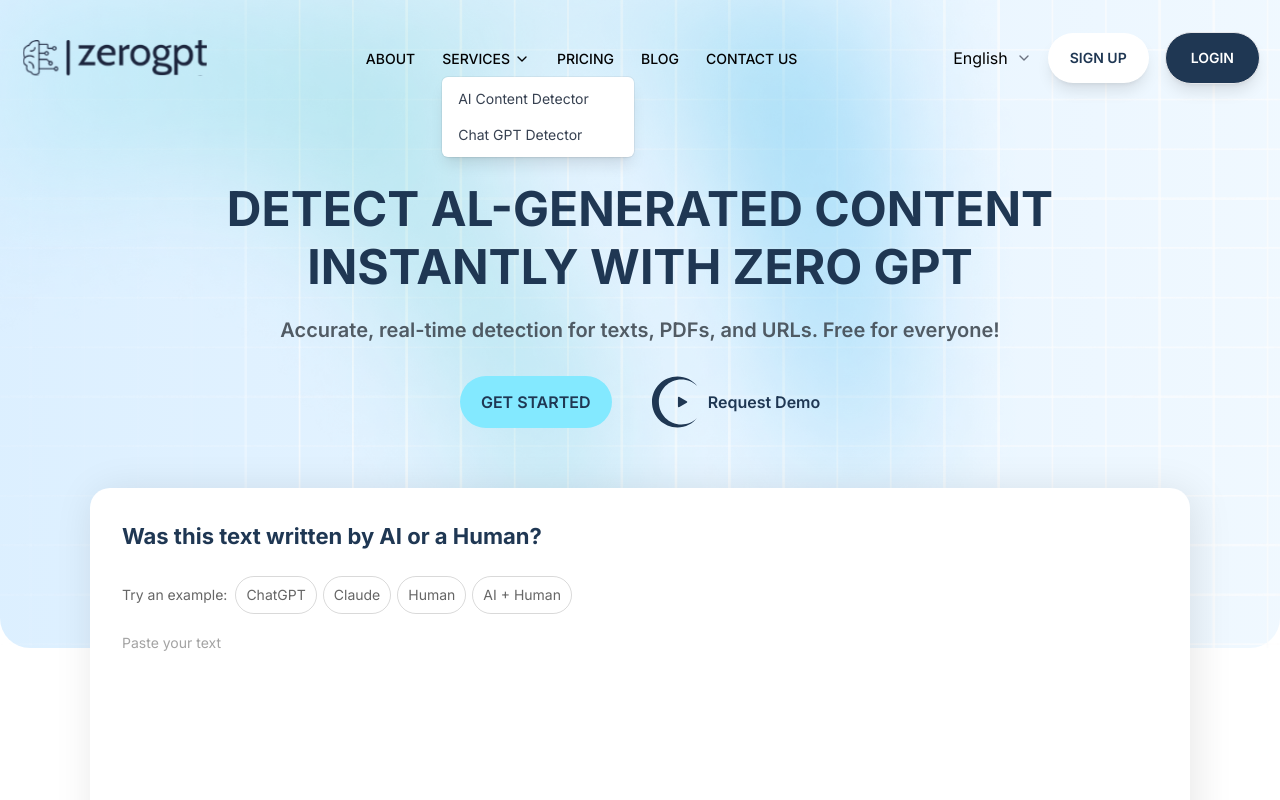
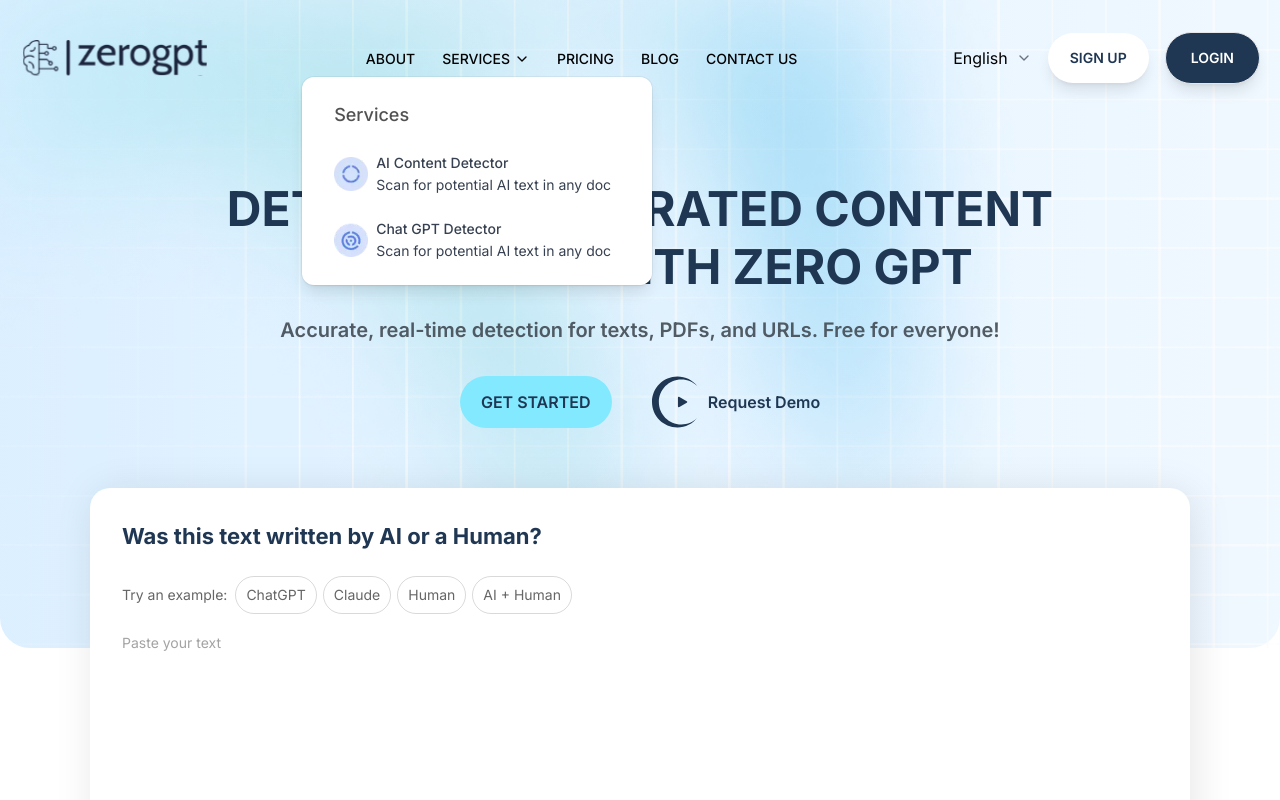
Before and after one commit to vikramkumartejani/Zero-GPT, a Next.js app: page / in a window 1280 px wide. Both pictures are taken after a click on the button "SERVICES". Shown: the top 800 px of the page. Built offline with nearby package versions, Linux system fonts and the light colour scheme.

Commit message:
navbar fixed

```diff
--- a/components/Navbar.tsx
+++ b/components/Navbar.tsx
@@ -10,6 +10,8 @@
     name: string
     href: string
     dropdown?: NavLink[]
+    title?: string
+    icon?: string
 }
 
 const navLinks: NavLink[] = [
@@ -18,8 +20,8 @@
         name: 'SERVICES',
         href: '/services',
         dropdown: [
-            { name: 'AI Content Detector', href: '/ai-content-detector' },
-            { name: 'Chat GPT Detector', href: '/chat-gpt-detector' }
+            { name: 'AI Content Detector', href: '/ai-content-detector', title: "Scan for potential AI text in any doc", icon: "/assets/aiDetectorIcon.webp" },
+            { name: 'Chat GPT Detector', href: '/chat-gpt-detector', title: "Scan for potential AI text in any doc", icon: "/assets/advancedScanIcon.webp" }
         ]
     },
     { name: 'PRICING', href: '/pricing' },
@@ -91,16 +93,25 @@
                                     </Link>
                                 )}
                                 {link.dropdown && activeDropdown === link.name && (
-                                    <div className="absolute left-0 mt-2 w-48 rounded-md shadow-lg bg-white ring-1 ring-black ring-opacity-5">
-                                        <div className="py-1" role="menu" aria-orientation="vertical" aria-labelledby="options-menu">
+                                    <div className="absolute -left-[140px] mt-2 w-[350px] rounded-xl shadow-lg bg-white ring-1 ring-black ring-opacity-5">
+                                        <div className="px-8 py-6" role="menu" aria-orientation="vertical" aria-labelledby="options-menu">
+                                            <h2 className='text-lg text-charcoal/80 font-medium'>Services</h2>
                                             {link.dropdown.map((subLink) => (
                                                 <Link
                                                     key={subLink.name}
                                                     href={subLink.href}
-                                                    className="block px-4 py-2 text-sm text-gray-700 hover:bg-gray-100 hover:text-gray-900"
+                                                    className="flex items-center gap-2 mt-6 text-sm text-gray-700 scale-100 hover:scale-105 transition-all duration-300"
                                                     role="menuitem"
                                                 >
-                                                    {subLink.name}
+                                                    <Image src={subLink.icon ?? '/default-icon-path.webp'} alt='aiDetectorIcon' width={34} height={34} />
+                                                    <div className='flex flex-col items-start'>
+                                                        <h2 className='font-medium mb-0.5'>
+                                                            {subLink.name}
+                                                        </h2>
+                                                        <h3>
+                                                            {subLink.title}
+                                                        </h3>
+                                                    </div>
                                                 </Link>
                                             ))}
                                         </div>
@@ -164,9 +175,8 @@
                                                 <Link
                                                     key={subLink.name}
                                                     href={subLink.href}
-                                                    className={`block rounded-md px-3 py-2 text-base font-medium text-gray-700 transition-all duration-300 hover:bg-gray-100 hover:text-gray-900 ${
-                                                        isMenuOpen ? 'translate-y-0 opacity-100' : '-translate-y-4 opacity-0'
-                                                    }`}
+                                                    className={`block rounded-md px-3 py-2 text-base font-medium text-gray-700 transition-all duration-300 ${isMenuOpen ? 'translate-y-0 opacity-100' : '-translate-y-4 opacity-0'
+                                                        }`}
                                                     style={{ transitionDelay: `${(index * 100) + ((subIndex + 1) * 50)}ms` }}
                                                     onClick={() => {
                                                         setIsMenuOpen(false)
```
Also changed, not shown: public/assets/advancedScanIcon.webp (added), public/assets/aiDetectorIcon.webp (added).
